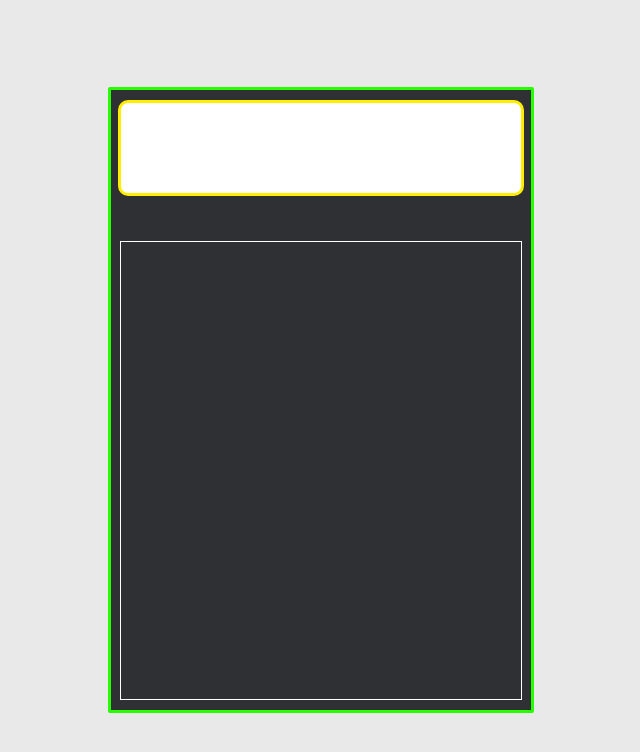
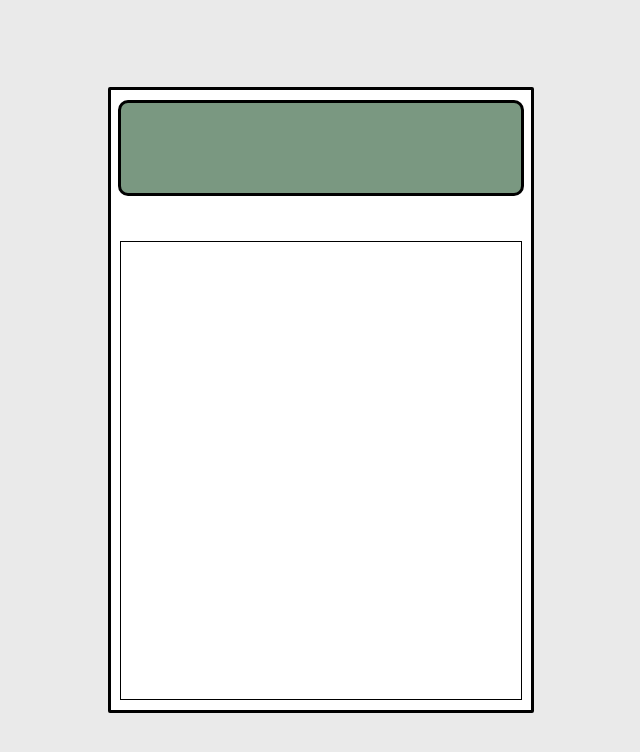
Before and after one commit to PortoGUI/simple-calculator, a plain HTML site: page calculator/index.html in a window 1280 px wide. Shown: the whole page, without its empty margins (319-959 px from the left). Drawn offline with Linux system fonts and the light colour scheme.

Commit message:
Using Variables

```diff
--- a/calculator/styles.css
+++ b/calculator/styles.css
@@ -1,3 +1,11 @@
+:root {
+    --main-bg-color:  rgba(51, 51, 51,0.1);
+    --main-bg-result: rgb(122, 152, 129);
+    --main-bg-number: #6db9eb;
+    --main-bg-calculator: #FFFFFF;
+    --main-bg-border: #000000;
+  }
+
 html, body {
     margin: 0;
     padding: 0;
@@ -13,7 +21,7 @@ html, body {
     display: flex;
     justify-content: center;
     align-items: center;
-    background-color: rgba(231, 231, 231, 0.9);
+    background-color: var(--main-bg-color);
 }
 
 .calc {
@@ -22,8 +30,8 @@ html, body {
     align-items: center;
     height: 600px;
     width: 400px;
-    background-color: #2f3033;
-    border: 3px solid #26ff00;
+    background-color: var(--main-bg-calculator);
+    border: 3px solid var(--main-bg-border);
     border-radius: 2px;
     padding: 10px;
 }
@@ -32,13 +40,13 @@ html, body {
     height: 90px;
     width: 100%;
     border-radius: 10px;
-    border: solid 3px #ffee00;
-    background-color: #ffffff;
+    border: solid 3px var(--main-bg-border);
+    background-color: var(--main-bg-result);
     margin-bottom: 45px;
 }
 
 .buttons {
-    border: solid 1px #ffffff;
+    border: solid 1px var(--main-bg-border);
     height: 457px;
     width: 100%;
 }
```
